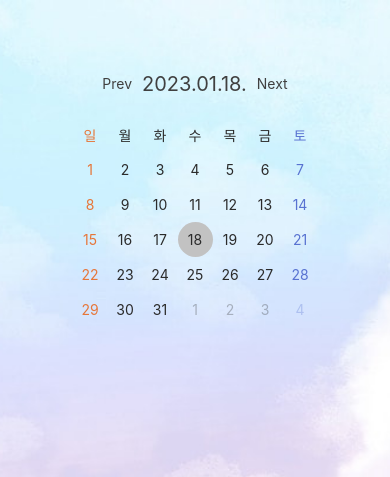
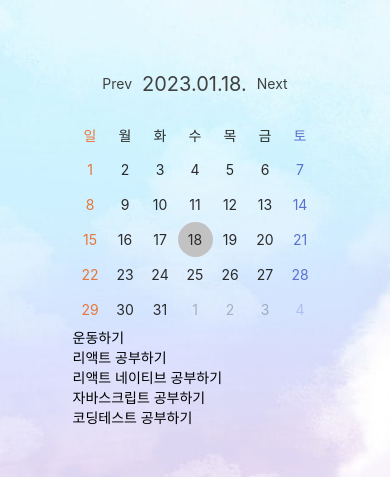
Before and after one commit to cpk0709/react-native-navigate, a React Native app: screen / in a window 390 px wide. Shown: the top 477 px of the page. Built offline with nearby package versions, Linux system fonts and the light colour scheme.

Commit message:
todo flatlist 의 헤더컴포넌트에 캘린더 추가

```diff
--- a/App.js
+++ b/App.js
@@ -27,8 +27,20 @@ const App = () => {
   const columns = getCalendarColumns(selectedDate);
 
   const onPressLeftButton = subtract1Month;
+  const onPressRightButton = add1Month;
 
-  const onPressRightButton = add1Month;
+  const ListHeaderComponent = () => {
+    return (
+      <Calendar
+        columns={columns}
+        selectedDate={selectedDate}
+        onPressLeftButton={onPressLeftButton}
+        onPressRightButton={onPressRightButton}
+        setSelectedDate={setSelectedDate}
+        showDatePicker={showDatePicker}
+      />
+    );
+  };
 
   return (
     <View style={[styles.container]}>
@@ -37,16 +49,9 @@ const App = () => {
         style={{width: '100%', height: '100%', position: 'absolute'}}
       />
 
-      <Calendar
-        columns={columns}
-        selectedDate={selectedDate}
-        onPressLeftButton={onPressLeftButton}
-        onPressRightButton={onPressRightButton}
-        setSelectedDate={setSelectedDate}
-        showDatePicker={showDatePicker}
-      />
       <FlatList
         data={todoList}
+        ListHeaderComponent={ListHeaderComponent}
         renderItem={({item: todo}) => {
           return <Text>{todo.content}</Text>;
         }}
```
